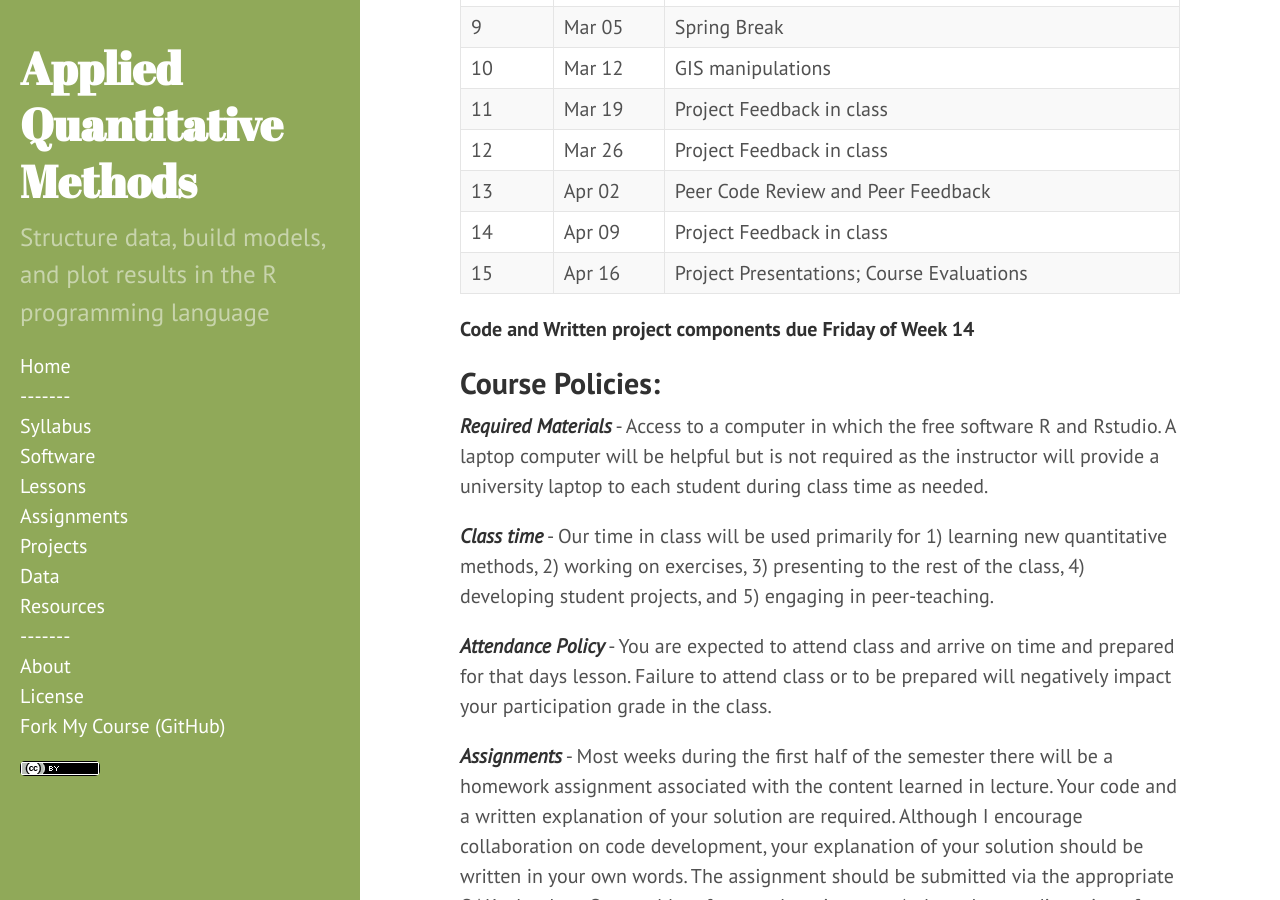
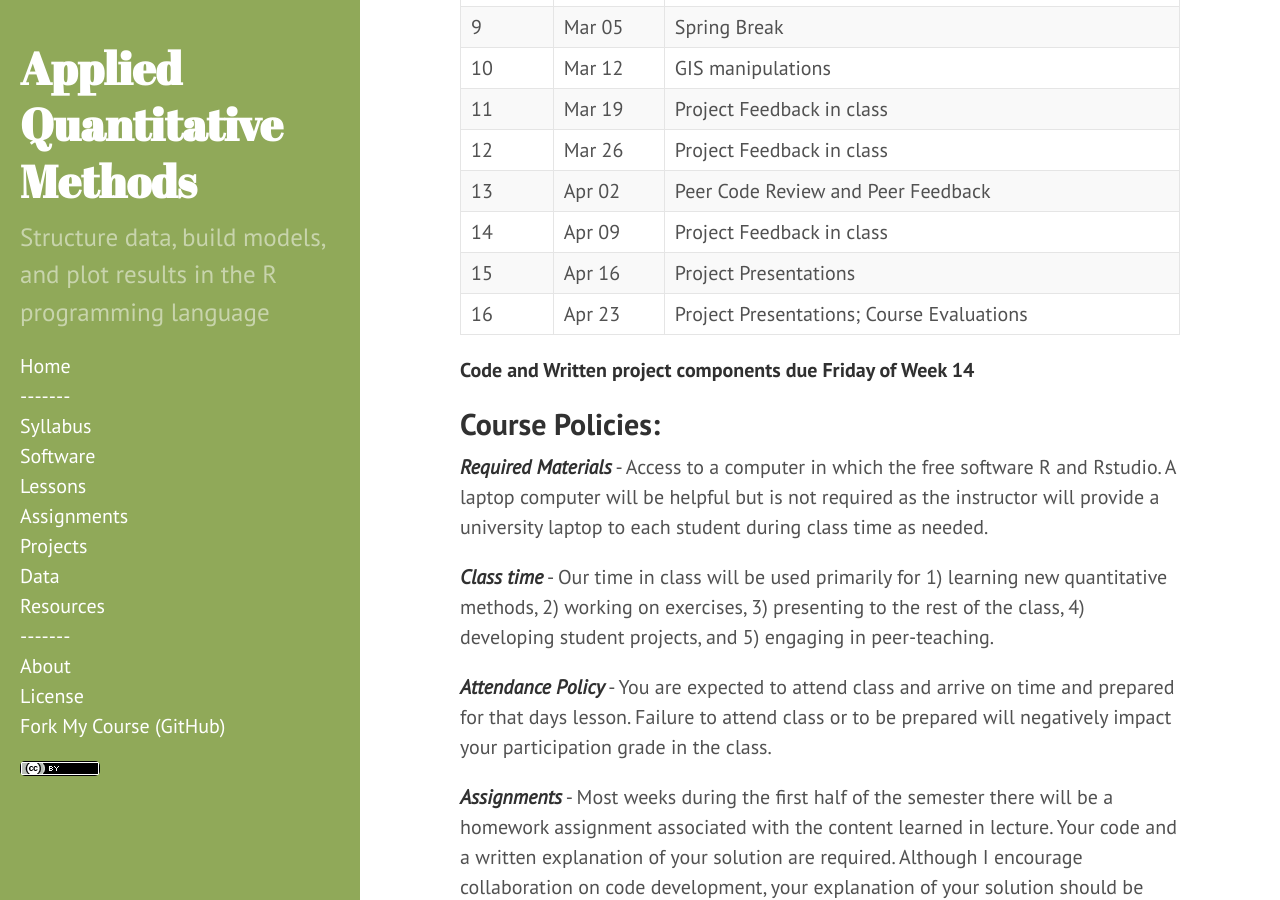
Before and after one commit to dmcglinn/quant_methods, a Jekyll site: the page built from syllabus.md, in a window 1280 px wide and 900 px high, scrolled down 3301 px. Built offline with Jekyll 4.4.1, drawn with Linux system fonts in a browser that asks for light colours.

Commit message:
update calendar

```diff
--- a/syllabus.md
+++ b/syllabus.md
@@ -1,8 +1,8 @@
 ---
 title: "BIOL 470 / 570: Statistical Programming for Biologists"
 output:
+ html_document: default
  pdf_document: default
- html_document: default
 layout: page
 urlcolor: blue
 ---
@@ -128,7 +128,8 @@ Course Schedule:
 | 12   | Mar 26 | Project Feedback in class                      |
 | 13   | Apr 02 | Peer Code Review and Peer Feedback             |
 | 14   | Apr 09 | Project Feedback in class                      |
-| 15   | Apr 16 | Project Presentations; Course Evaluations      |
+| 15   | Apr 16 | Project Presentations                          |
+| 16   | Apr 23 | Project Presentations; Course Evaluations      |
 
 **Code and Written project components due Friday of Week 14**
 
```
